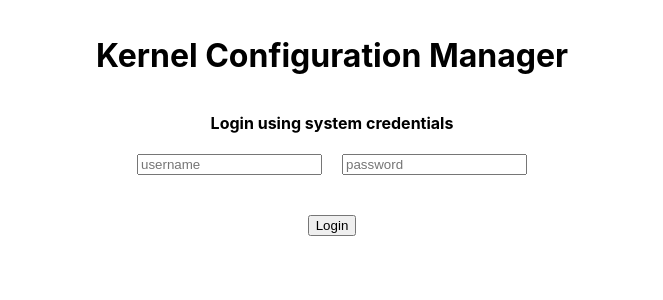
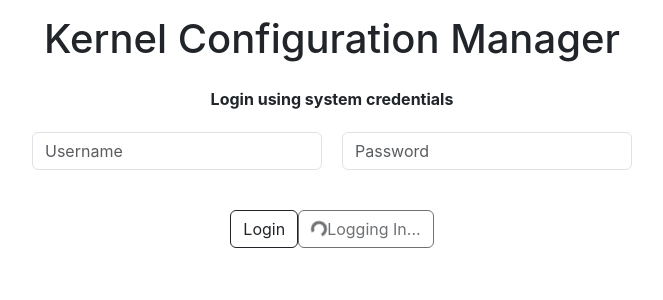
Before and after one commit to jonroeske/csuci_499_kernel_config_manager, a React (Create React App) app in the folder frontend/kernel-config-manager/: page / in a window 1280 px wide. Shown: the top 300 px of the page, without its empty margins (308-971 px from the left). Built offline with nearby package versions, Linux system fonts and the light colour scheme.

Commit message:
frontend work

```diff
--- a/frontend/kernel-config-manager/package.json
+++ b/frontend/kernel-config-manager/package.json
@@ -3,9 +3,14 @@
   "version": "0.1.0",
   "private": true,
   "dependencies": {
+    "@popperjs/core": "^2.11.6",
     "@testing-library/jest-dom": "^5.16.5",
     "@testing-library/react": "^13.4.0",
     "@testing-library/user-event": "^13.5.0",
+    "bootstrap": "^5.3.0-alpha1",
+    "bootstrap-icons": "^1.10.3",
+    "jquery": "^3.6.4",
+    "popper.js": "^1.16.1",
     "react": "^18.2.0",
     "react-dom": "^18.2.0",
     "react-router-dom": "^6.9.0",
--- a/frontend/kernel-config-manager/src/Dashboard.js
+++ b/frontend/kernel-config-manager/src/Dashboard.js
@@ -1,26 +1,46 @@
 import React from 'react';
+import Bootstrap from 'bootstrap';
 
 export default function Dashboard() {
   return(
-    <><div style={{ padding: 20, display: 'flex', justifyContent: 'left' }}>
-    <h1>Kernel Configuration Manager</h1>
+    <><nav class="navbar bg-body-tertiary">
+    <div class="container-fluid">
+      <a class="navbar-brand">Kernel Configuration Manager</a>
+      <form class="d-flex" role="search">
+        <button class="btn btn-outline-dark" type="submit">Logout</button>
+      </form>
+    </div>
+  </nav>
+
+    <div class="d-flex justify-content-center">
+      <div class="spinner-border m-5" role="status">
+        <span class="visually-hidden">Loading...</span>
+      </div>
+    </div>
+
+    <div class="container text-center">
+      <div class="row row-cols-3">
+        <div class="col">Tunable Class</div>
+        <div class="col">Parameter</div>
+        <div class="col">Value</div>
+      </div>
     </div>
 
     <div style={{ padding: 20, display: 'flex', justifyContent: 'center'}}>
-    <table>
-      <thead>
-        <th>Tunable Class</th>
-        <th></th>
-        <th>Parameter</th>
-        <th></th>
-        <th>Value</th>
-        <th></th>
-      </thead>
-    </table>
-    </div>
+      <div class="mb3">
+      <input type="text" class="form-control" id="valueInput" placeholder="Value"/>
+      </div>
 
-    <div style={{ padding: 20, display: 'flex', justifyContent: 'center'}}>
-    <button>Save & Update</button>
+      <div class="dropdown">
+        <a class="btn btn-secondary dropdown-toggle" href="#" role="button" data-bs-toggle="dropdown" aria-expanded="false">
+          Update
+        </a>
+
+        <ul class="dropdown-menu">
+          <li><a class="dropdown-item" href="#">Runtime</a></li>
+          <li><a class="dropdown-item" href="#">Runtime & Persistent</a></li>
+        </ul>
+      </div>
     </div></>
   );
 }
--- a/frontend/kernel-config-manager/src/Login.js
+++ b/frontend/kernel-config-manager/src/Login.js
@@ -1,4 +1,5 @@
 import React from 'react';
+import Bootstrap from 'bootstrap';
 
 export default function Login() {
   return (
@@ -8,13 +9,19 @@ export default function Login() {
     <div style={{ padding: 1, display: 'flex', justifyContent: 'center' }}>
         <b>Login using system credentials</b>
     </div>
-    <div style={{ padding: 20, display: 'flex', justifyContent: 'center'}}>
-      <input type="text" placeholder="username"/>
-      <div style={{ padding:10 }}/>
-      <input type="password" placeholder="password"/>
-    </div>
-    <div style={{ padding: 20, display: 'flex', justifyContent: 'center'}}>
-      <button>Login</button>
+    <div class="form-signin w-50 m-auto">
+      <div style={{ padding: 20, display: 'flex', justifyContent: 'center'}}>
+        <input id="floatingInput" class="form-control" type="text" placeholder="Username"/>
+        <div style={{ padding: 10, display: 'flex', justifyContent: 'center'}}/>
+        <input id="floatingPassword" class="form-control" type="password" placeholder="Password"/>
+      </div>
+      <div style={{ padding: 20, display: 'flex', justifyContent: 'center'}}>
+        <button class="btn btn-outline-dark" type="submit">Login</button>
+        <button class="btn btn-outline-dark" type="button" disabled>
+          <span class="spinner-border spinner-border-sm" role="status" aria-hidden="true"></span>
+           Logging In...
+        </button>
+      </div>
     </div>
     </>
   );
--- a/frontend/kernel-config-manager/src/index.js
+++ b/frontend/kernel-config-manager/src/index.js
@@ -1,3 +1,7 @@
+import 'bootstrap/dist/css/bootstrap.min.css';
+import 'bootstrap/dist/js/bootstrap.bundle.min';
+import $ from 'jquery';
+import Popper from 'popper.js';
 import React from 'react';
 import ReactDOM from 'react-dom/client';
 import './index.css';
```
Also changed, not shown: 1 other file (tests, documents, lock files or other folders).
